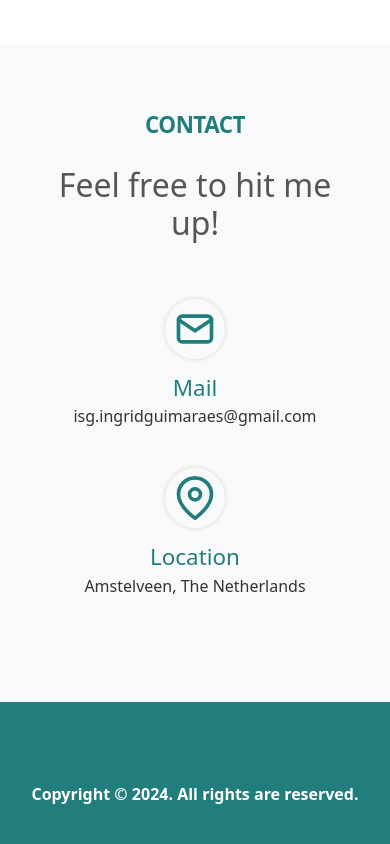
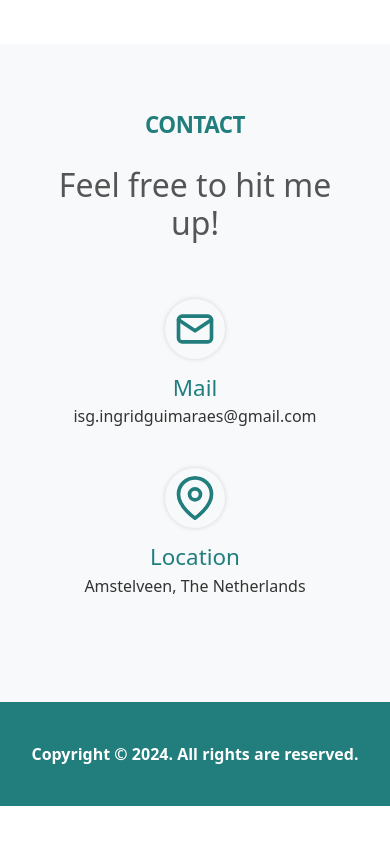
Before and after one commit to ingridgsi/ingrid-tech-portfolio, a React (Vite) app: page / in a window 390 px wide. Shown: the part 3405-4249 px from the top of the page. After the commit the page ends 4211 px from the top, so only its background shows below. Built offline with nearby package versions, Linux system fonts and the light colour scheme.

Commit message:
update responsive design

```diff
--- a/src/PageStructure/7-footer/Footer.jsx
+++ b/src/PageStructure/7-footer/Footer.jsx
@@ -5,7 +5,7 @@
 
   return (
     <footer className="bg-primary ">
-      <div className="container mx-auto py-20">
+      <div className="container mx-auto py-10 sm:py-16">
         <h3 className="text-center font-semibold md:font-medium md:text-headingTertiary text-[#fff] md:text-left">
           Copyright &copy; {year}. All rights are reserved.
         </h3>
```
